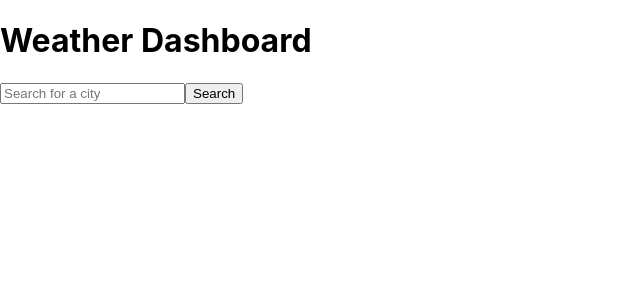
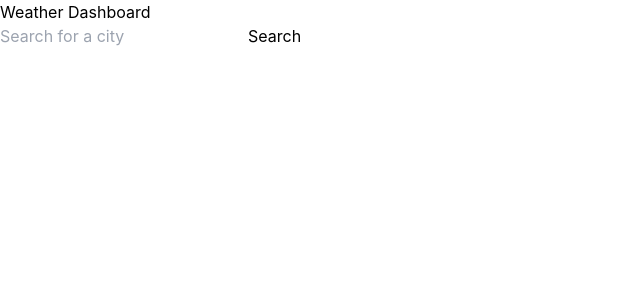
Before and after one commit to TheWiseSailor/ReactWeather, a React (Create React App) app: page / in a window 1280 px wide. Shown: the top 300 px of the page, without its empty margins (0-640 px from the left). Built offline with nearby package versions, Linux system fonts and the light colour scheme; no server answers.

Commit message:
just got scammed by a fake job offer but what eevr. Going to now start styling this

```diff
--- a/src/App.css
+++ b/src/App.css
@@ -1,33 +1,3 @@
-.App {
-  text-align: center;
-}
-
-.App-logo {
-  height: 40vmin;
-  pointer-events: none;
-}
-
-@media (prefers-reduced-motion: no-preference) {
-  .App-logo {
-    animation: App-logo-spin infinite 20s linear;
-  }
-}
-
-.App-header {
-  background-color: #282c34;
-  min-height: 100vh;
-  display: flex;
-  flex-direction: column;
-  align-items: center;
-  justify-content: center;
-  font-size: calc(10px + 2vmin);
-  color: white;
-}
-
-.App-link {
-  color: #61dafb;
-}
-
 @keyframes App-logo-spin {
   from {
     transform: rotate(0deg);
@@ -36,3 +6,6 @@
     transform: rotate(360deg);
   }
 }
+@import "tailwindcss/base";
+@import "tailwindcss/components";
+@import "tailwindcss/utilities";
--- a/src/components/WeatherDashboard.js
+++ b/src/components/WeatherDashboard.js
@@ -109,7 +109,7 @@
 
   return (
     <div className="App">
-      <h1 className="text-3xl font-bold my-4">Weather Dashboard</h1>
+      <h1 className="text-3xl font-bold my-4 ">Weather Dashboard</h1>
       <WeatherSearch onSearch={handleSearch} />
       <SearchedCities cities={searchedCities} onCityClick={handleSearch} />
       {currentWeather && <CurrentWeather weather={currentWeather} />}
--- a/src/index.css
+++ b/src/index.css
@@ -1,13 +1,17 @@
+@import "tailwindcss/base";
+@import "tailwindcss/components";
+@import "tailwindcss/utilities";
+
 body {
   margin: 0;
-  font-family: -apple-system, BlinkMacSystemFont, 'Segoe UI', 'Roboto', 'Oxygen',
-    'Ubuntu', 'Cantarell', 'Fira Sans', 'Droid Sans', 'Helvetica Neue',
+  font-family: -apple-system, BlinkMacSystemFont, "Segoe UI", "Roboto", "Oxygen",
+    "Ubuntu", "Cantarell", "Fira Sans", "Droid Sans", "Helvetica Neue",
     sans-serif;
   -webkit-font-smoothing: antialiased;
   -moz-osx-font-smoothing: grayscale;
 }
 
 code {
-  font-family: source-code-pro, Menlo, Monaco, Consolas, 'Courier New',
+  font-family: source-code-pro, Menlo, Monaco, Consolas, "Courier New",
     monospace;
 }
```
